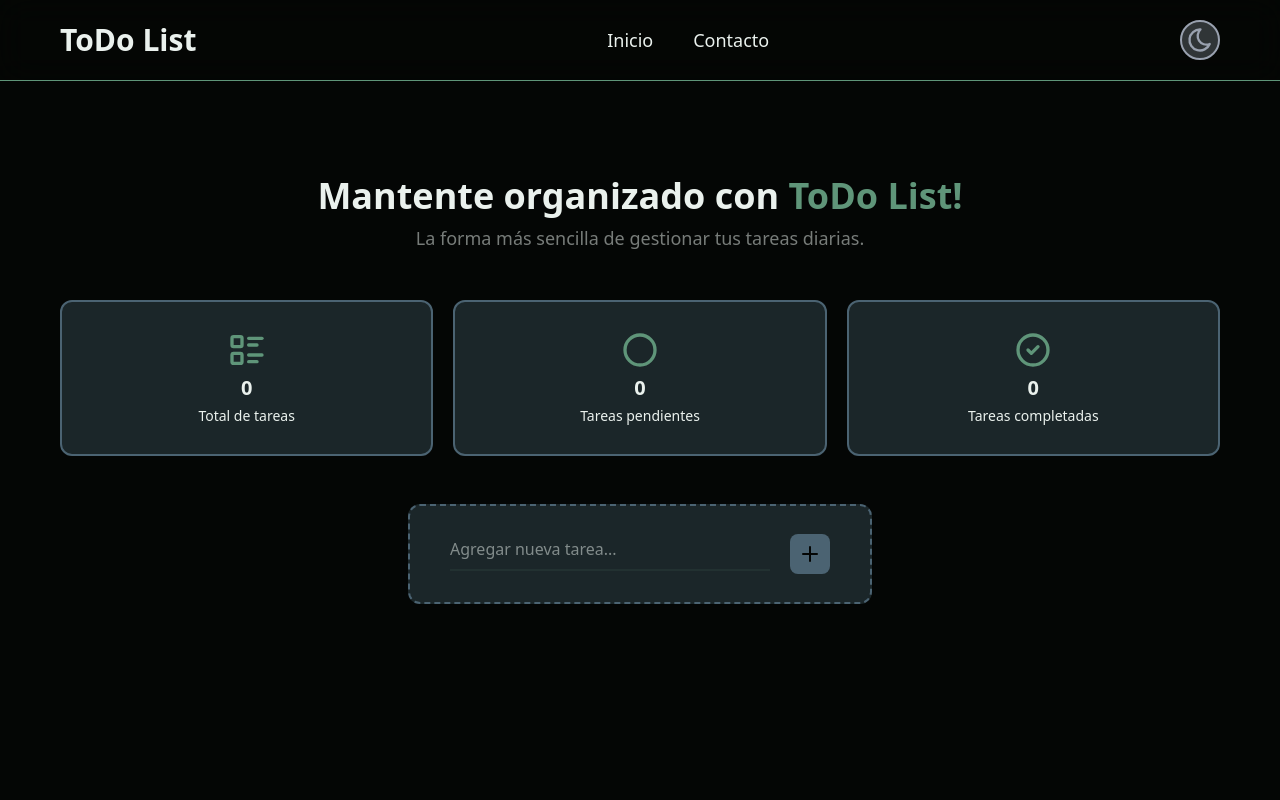
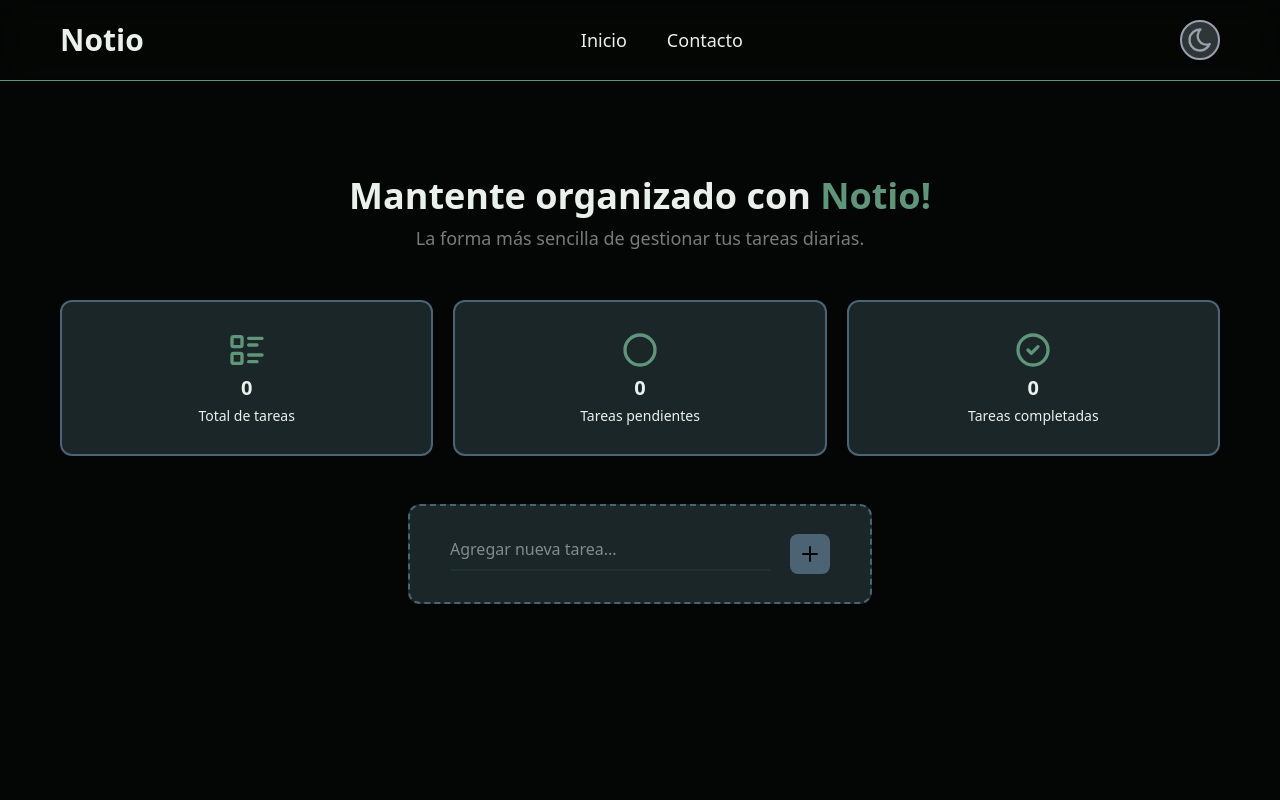
Before and after one commit to Over12/todo-list, a React (Vite) app: page / in a window 1280 px wide. Shown: the top 800 px of the page. Built offline with nearby package versions, Linux system fonts and the light colour scheme; what @midudev/tailwind-animations would draw is missing.

Commit message:
feat: Cambiar el título de la aplicación de "ToDo List" a "Notio"

```diff
--- a/index.html
+++ b/index.html
@@ -4,7 +4,7 @@
     <meta charset="UTF-8" />
     <link rel="icon" type="image/svg+xml" href="/todo.svg" />
     <meta name="viewport" content="width=device-width, initial-scale=1.0" />
-    <title>ToDo List</title>
+    <title>Notio</title>
   </head>
   <body>
     <div id="root" class='bg-background text-text'></div>
--- a/src/components/ui/Home.tsx
+++ b/src/components/ui/Home.tsx
@@ -26,7 +26,7 @@ export default function Home() {
 
   return (
     <main id='inicio' className='min-h-screen pt-24 pb-5 px-10 sm:pt-44 sm:px-15 flex flex-col items-center gap-1 sm:gap-2 transition-colors'>
-      <h1 className='text-2xl sm:text-4xl text-center font-semibold animate-blurred-fade-in'>Mantente organizado con <span className='text-primary font-bold'>ToDo List!</span></h1>
+      <h1 className='text-2xl sm:text-4xl text-center font-semibold animate-blurred-fade-in'>Mantente organizado con <span className='text-primary font-bold'>Notio!</span></h1>
       <p className='text-normal sm:text-lg text-center text-text/50 animate-blurred-fade-in'>La forma más sencilla de gestionar tus tareas diarias.</p>
       <Stats tasks={tasks} />
       <form onSubmit={handleAddTask} className='w-full sm:w-2/5 flex items-center gap-5 rounded-xl border-2 border-dashed border-accent bg-secondary/50 p-5 sm:px-10 sm:py-7 hover:border-primary transition-colors animate-blurred-fade-in'>
--- a/src/components/ui/NavBar.tsx
+++ b/src/components/ui/NavBar.tsx
@@ -26,7 +26,7 @@ export default function NavBar() {
     <>
       <nav className='fixed px-10 sm:px-15 py-5 top-0 left-0 right-0 flex items-center justify-between text-text bg-background/50 backdrop-blur-lg border-b border-primary transition-colors z-50'>
         <div className='text-3xl font-bold animate-blurred-fade-in animate-duration-500'>
-          ToDo List
+          Notio
         </div>
         <ul className='hidden sm:flex gap-10 text-lg animate-blurred-fade-in animate-duration-500'>
           <Navigation />
```
